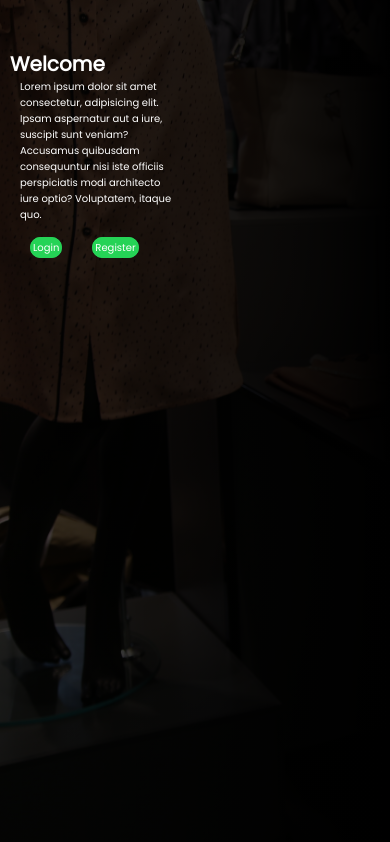
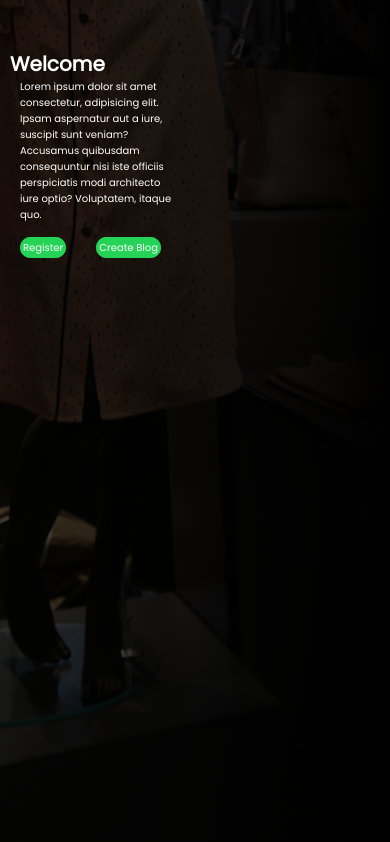
Before and after one commit to oluwaferanmi12/AYOBAYO, a PHP site: page /home.html in a window 390 px wide. Shown: the part 71-913 px from the top of the page. Run offline with PHP 8.4, Linux system fonts and the light colour scheme; some libraries are stand-ins or nearby versions.

Commit message:
recent commit

```diff
--- a/home.css
+++ b/home.css
@@ -280,6 +280,7 @@ ul{
     }
     .CTA{
         margin-top: 10px;
+        margin-left:-10px
     }
     .styleCTA{
         height: 20px;
--- a/home.html
+++ b/home.html
@@ -36,8 +36,8 @@
         </p>
         <div>
           <ul class="CTA">
-            <li><a href="/login.php," class="styleCTA">Login</a></li>
             <li><a href="/register.php" class="styleCTA">Register</a></li>
+            <li><a href="/blog.php," class="styleCTA">Create Blog</a></li>
           </ul>
         </div>
       </div>
```
